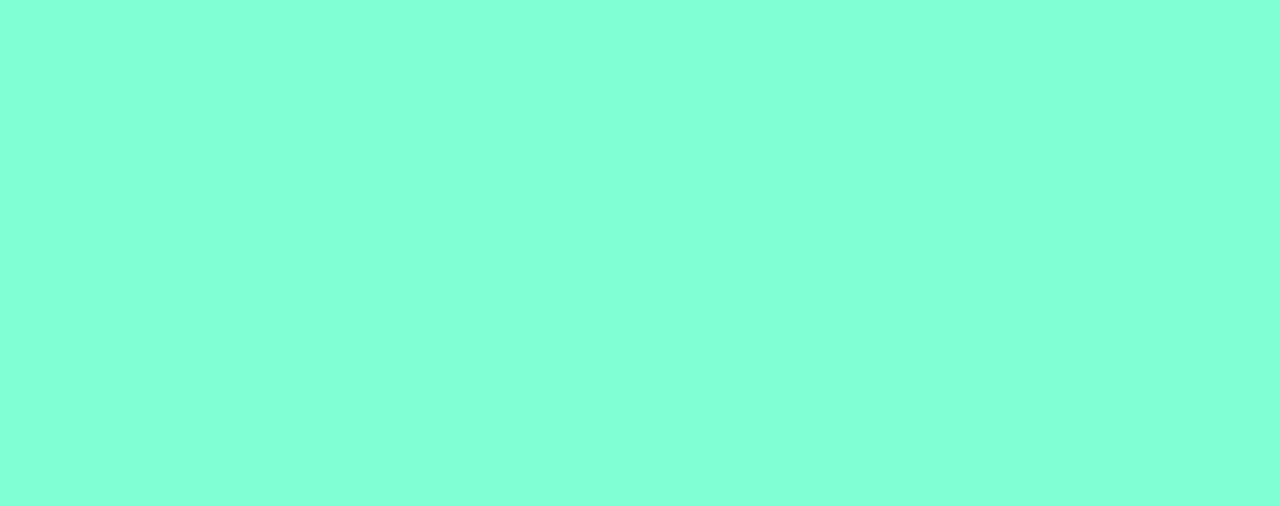
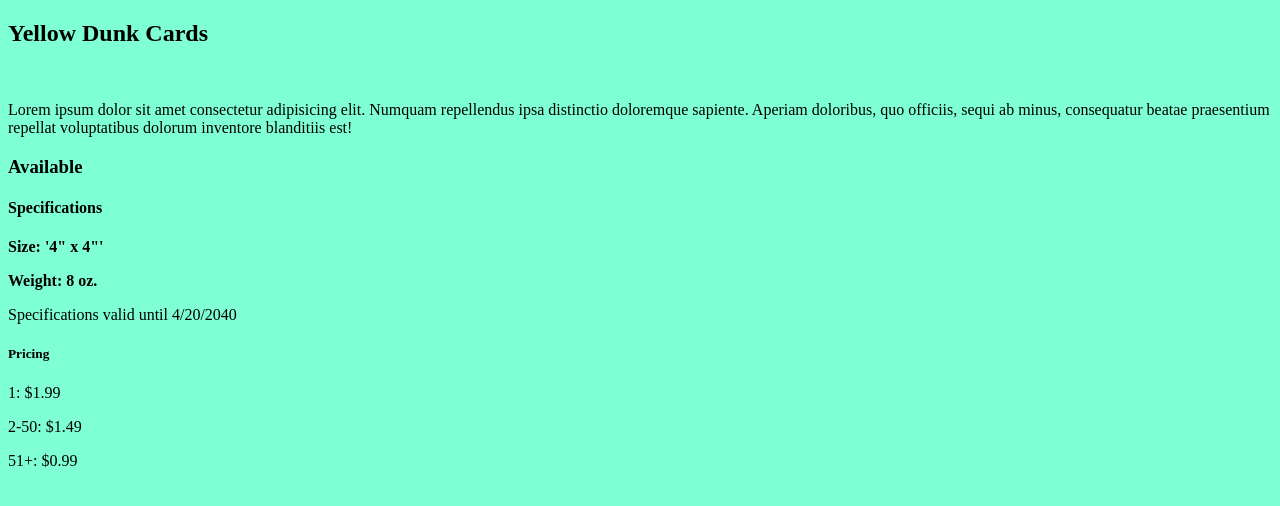
Before and after one commit to danapham/product-cards, a plain HTML site: page index.html in a window 1280 px wide. Drawn offline with Linux system fonts and the light colour scheme.

Commit message:
added first card

```diff
--- a/index.html
+++ b/index.html
@@ -1,12 +1,32 @@
 <!DOCTYPE html>
 <html lang="en">
 <head>
-  <meta charset="UTF-8">
-  <meta name="viewport" content="width=device-width, initial-scale=1.0">
-  <title>Document</title>
-  <link rel="stylesheet" href="main.css">
+    <meta charset="UTF-8">
+    <meta name="viewport" content="width=device-width, initial-scale=1.0">
+    <title>Product Cards!</title>
+    <link href="main.css" rel="stylesheet">
 </head>
 <body>
-  <script src="main.js"></script>
+    <div>
+        <header>
+            <h2>Yellow Dunk Cards</h2>
+        </header>
+        <img src="#" alt="" />
+        <p>Lorem ipsum dolor sit amet consectetur adipisicing elit. Numquam repellendus ipsa distinctio doloremque sapiente. Aperiam doloribus, quo officiis, sequi ab minus, consequatur beatae praesentium repellat voluptatibus dolorum inventore blanditiis est!</p>
+        <h3>Available</h3>
+        <header>
+            <h4>Specifications</h4>
+        </header>
+        <p><strong>Size: '4" x 4"'</strong></p>
+        <p><strong>Weight: 8 oz.</strong></p>
+        <footer>Specifications valid until 4/20/2040</footer>
+        <header>
+            <h5>Pricing</h5>
+            <p>1: $1.99</p>
+            <p>2-50: $1.49</p>
+            <p>51+: $0.99</p>
+        </header>
+    </div>
+    <script src="main.js"></script>
 </body>
 </html>
```
